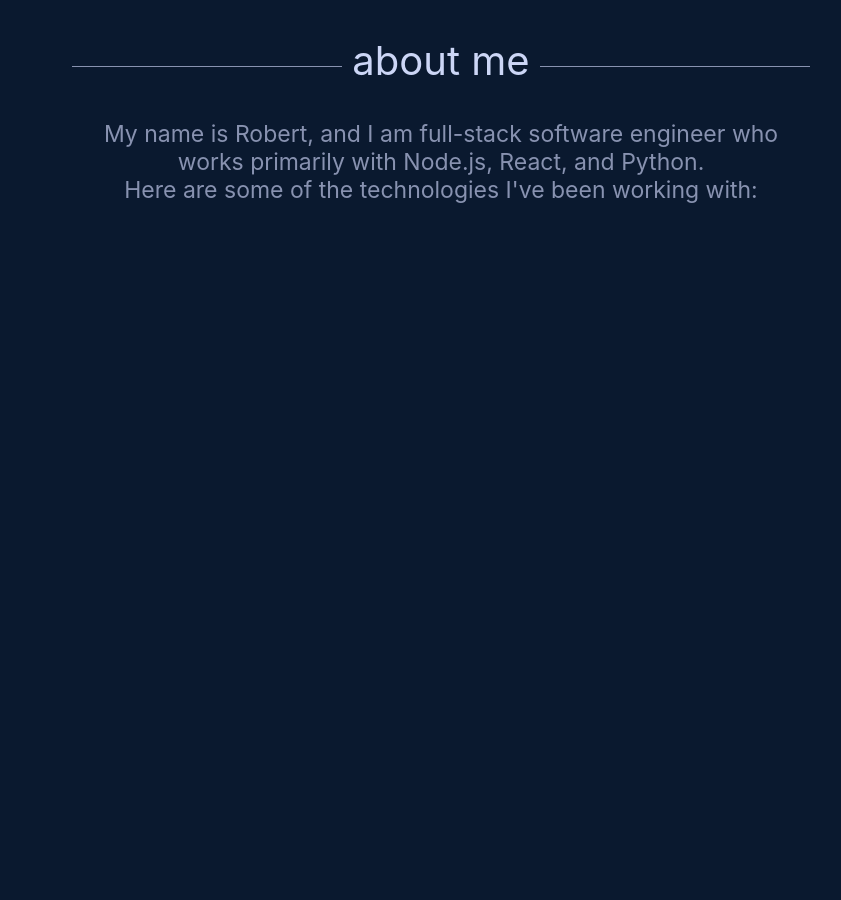
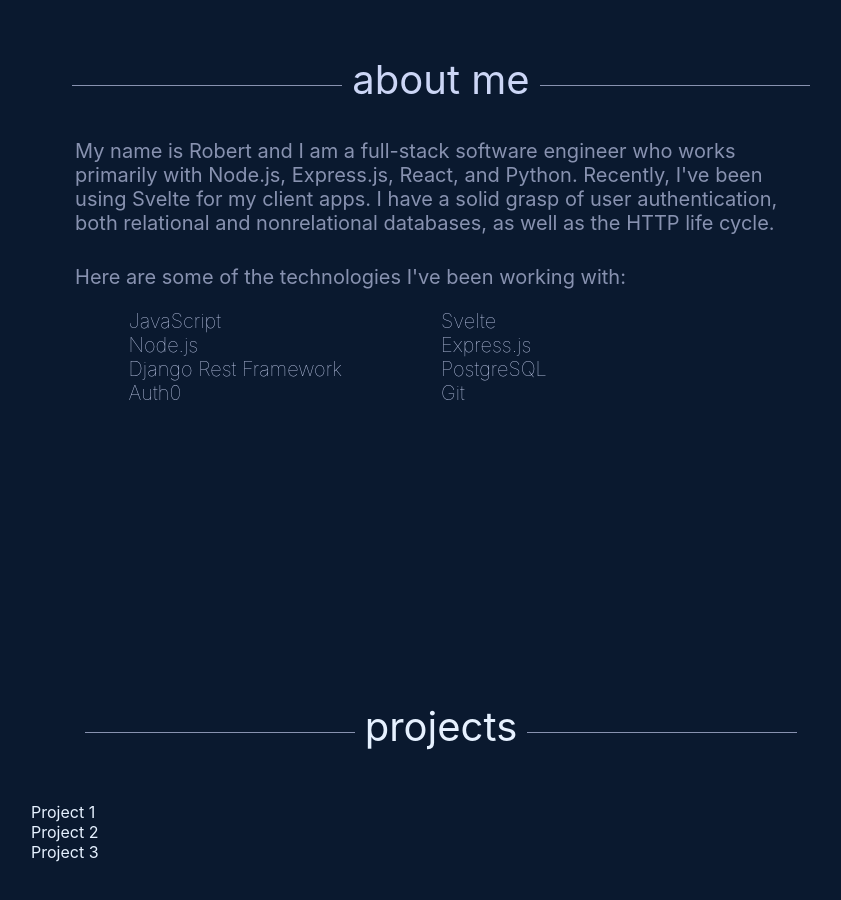
Before and after one commit to sb3-spec/v2, a Svelte app: page / in a window 1280 px wide. Shown: the part 940-1840 px from the top of the page, without its empty margins (199-1040 px from the left). Before the commit the page ends 1144 px from the top, so only its background shows below. Built offline with nearby package versions, Linux system fonts and the light colour scheme.

Commit message:
refactoring, creating section component

```diff
--- a/package.json
+++ b/package.json
@@ -1,5 +1,5 @@
 {
-  "name": "svelte-app",
+  "name": "portfolio",
   "version": "1.0.0",
   "private": true,
   "scripts": {
@@ -18,6 +18,7 @@
     "svelte": "^3.0.0"
   },
   "dependencies": {
-    "sirv-cli": "^2.0.0"
+    "sirv-cli": "^2.0.0",
+    "url-parse": "^1.5.10"
   }
 }
--- a/src/App.svelte
+++ b/src/App.svelte
@@ -17,9 +17,7 @@
 	</header>
 	<div class="content">
 		<About />
-		<!-- TODO -->
-		<!-- <Projects /> -->
-		<!-- <Contact /> -->
+		<Projects />
 	</div>
 </main>
 
--- a/src/components/About.svelte
+++ b/src/components/About.svelte
@@ -1,3 +1,7 @@
+<script>
+    import Skills from "./Skills.svelte";
+
+</script>
 <section class="about" id="about">
     <div class="section-header">
         <h3 class="intro">My name is</h3>
@@ -7,14 +11,17 @@
     <div class="section-content">
         <h1>about me</h1>
         <p>
-            My name is Robert, and I am full-stack software engineer who
+            My name is Robert and I am a full-stack
+            software engineer who works primarily
+            with Node.js, Express.js, React, and Python.
+            Recently, I've been using Svelte for my client apps.
+
+            I have a solid grasp of user authentication,
+            both relational and nonrelational databases,
+            as well as the HTTP life cycle.
         </p>
-        <p>
-            works primarily with Node.js, React, and Python.
-        </p>
-        <div class="skills">
-            <p>Here are some of the technologies I've been working with:</p>
-        </div>
+
+        <Skills />
     </div>
 </section>
 
@@ -38,25 +45,23 @@
     }
 
     .section-content p {
-        margin: 0;
-        margin-top: 30px;
         color: var(--slate);
-        font-size: 23px;
+        font-size: 20px;
         display: flex;
-        justify-content: center;
+        justify-content: flex-start;
         margin: 0 auto !important;
-        max-width: 55ch;
     }
 
 
     .section-content {
-        margin-top: 34em !important;
+        margin-top: 30em !important;
         color: var(--lightest-slate);
         max-width: 900px;
     }
 
     .section-content h1 {
         margin-bottom: 35px !important;
+        font-size: 40px;
     }
 
     .section-content h1::before {
@@ -81,17 +86,13 @@
     }
 
     .section-header h1 {
-        font-size: 50px !important;
+        font-size: 80px !important;
         font-weight: normal !important;
     }
 
-    .about h1 {
-        font-weight: 400;
-
-    }
 
     .about p {
-        max-width: 55ch;
+        max-width: 58ch;
     }
 
 
@@ -122,6 +123,7 @@
         justify-content: center;
         font-weight: 400;
         margin: 0;
-        font-size: 40px !important;
     }
+
+
 </style>
--- /dev/null
+++ b/src/components/Project.svelte
@@ -0,0 +1,8 @@
+<script>
+    export let id;
+
+</script>
+
+<li class="project">
+    Project {id}
+</li>
--- a/src/components/Projects.svelte
+++ b/src/components/Projects.svelte
@@ -1,3 +1,19 @@
-<div class="projects" id="project">
+<script>
+    import Project from "./Project.svelte";
+    import Section from "./Section.svelte";
 
-</div>
+</script>
+
+<Section title="projects" id="project">
+    <ul class="project-list">
+        <Project id={1}/>
+        <Project id={2}/>
+        <Project id={3}/>
+    </ul>
+</Section>
+
+<style>
+    .project-list {
+        list-style: none;
+    }
+</style>
--- /dev/null
+++ b/src/components/Section.svelte
@@ -0,0 +1,52 @@
+<script>
+    export let title;
+    export let id;
+</script>
+
+<div class="section-container" id={id}>
+    <h1>{title}</h1>
+    <div class="section-content">
+        <slot>
+
+        </slot>
+    </div>
+</div>
+
+
+<style>
+    .section-container {
+        width: 900px;
+        min-height: 40vh;
+        margin: 250px auto 0 auto;
+        display: flex;
+        flex-direction: column;
+    }
+
+    .section-container h1 {
+        margin-bottom: 35px !important;
+        font-size: 40px;
+        font-weight: 400;
+        display: flex;
+        justify-content: center;
+    }
+
+    .section-container h1::before {
+        content: "";
+        height: 1px;
+        position: relative;
+        top: 30px;
+        left: -10px;
+        width: 30%;
+        background-color: var(--slate);
+    }
+
+    .section-container h1::after {
+        content: "";
+        height: 1px;
+        width: 30%;
+        top: 30px;
+        right: -10px;
+        position: relative;
+        background-color: var(--slate);
+    }
+</style>
--- a/src/components/Skills.svelte
+++ b/src/components/Skills.svelte
@@ -0,0 +1,40 @@
+<div class="skills">
+    <p>Here are some of the technologies I've been working with:</p>
+    <ul>
+        <li><p>JavaScript</p><p>Svelte</p></li>
+        <li><p>Node.js</p><p>Express.js</p></li>
+        <li><p>Django Rest Framework</p><p>PostgreSQL</p></li>
+        <li><p>Auth0</p><p>Git</p></li>
+    </ul>
+</div>
+
+<style>
+    .skills {
+        margin-top: 30px !important;
+        display: flex;
+        flex-direction: column;
+        justify-content: flex-start;
+    }
+
+    .skills p {
+        color: var(--slate);
+        font-size: 20px;
+        width: 58ch;
+        margin: 0 auto;
+    }
+    .skills ul {
+        width: 625px;
+        padding: 0;
+        margin: 20px auto;
+    }
+
+    .skills li {
+        width: 100%;
+        display: flex;
+        font-weight: 100;
+    }
+
+    .skills li p {
+        color: var(--lightest-slate);
+    }
+</style>
```
Also changed, not shown: 1 other file (tests, documents, lock files or other folders).
